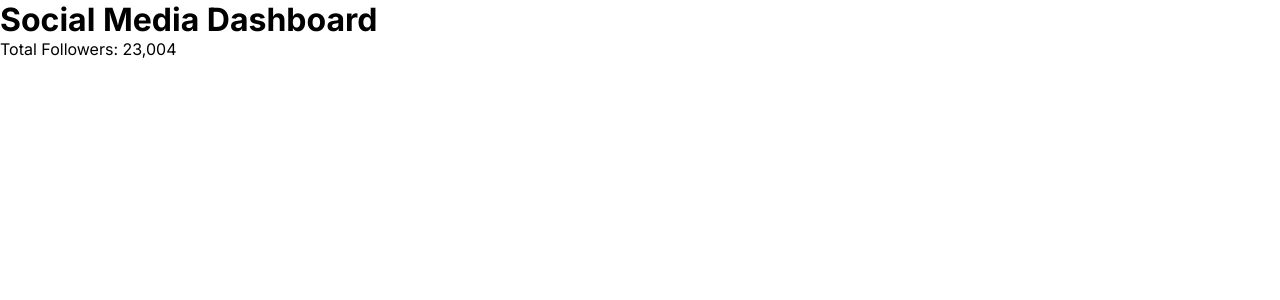
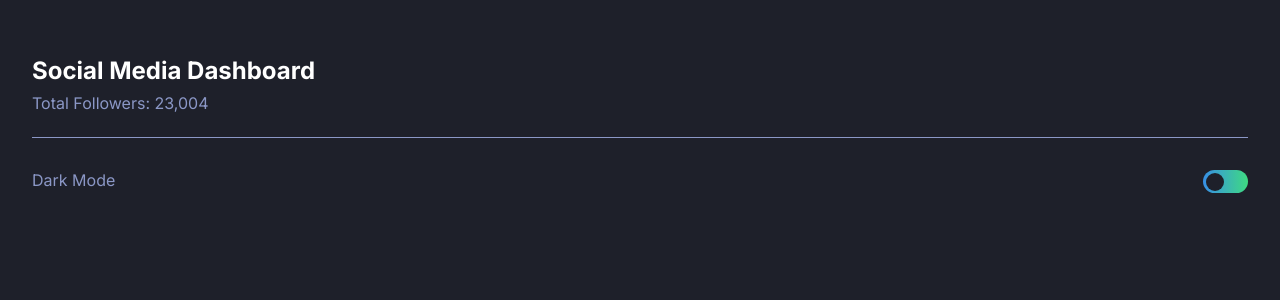
Before and after one commit to shekinahwebdev/SOCIAL-MEDIA-DASHBOARD, a React (Vite) app: page / in a window 1280 px wide. Shown: the top 300 px of the page. Built offline with nearby package versions, Linux system fonts and the light colour scheme; a web font is replaced by a local one.

Commit message:
Style toggle switch button

```diff
--- a/src/App.css
+++ b/src/App.css
@@ -31,4 +31,35 @@ body {
   font-family: "Inter", sans-serif;
   display: flex;
   flex-direction: column;
+  background-color: var(--Very-Dark-Blue-BG);
 }
+
+.main_dashboard {
+  padding: 1.5rem 2rem;
+}
+
+.header_title {
+  margin: 2rem 0rem;
+  border-bottom: 1px solid var(--Desaturated-Blue-Text);
+}
+
+.board_title {
+  color: var(--White-Text);
+  font-size: 1.5rem;
+}
+
+.total_followers {
+  margin: 0.5rem 0rem 1.5rem;
+}
+
+.total_followers,
+.title {
+  color: var(--Desaturated-Blue-Text);
+}
+
+.theme_switcher {
+  /* border: 2px solid red; */
+  display: flex;
+  flex-direction: row;
+  justify-content: space-between;
+}
--- a/src/App.tsx
+++ b/src/App.tsx
@@ -1,13 +1,19 @@
+import { ToggleSwitch } from "./component/ToggleSwitch";
 import "/src/App.css";
 
 const App = () => {
   return (
-    <main>
+    <main className="main_dashboard">
       <header className="header_title">
         <h1 className="board_title">Social Media Dashboard</h1>
         <p className="total_followers">Total Followers: 23,004</p>
       </header>
-      <section className="main_board"></section>
+      <section className="main_board">
+        <div className="theme_switcher">
+          <p className="title">Dark Mode</p>
+          <ToggleSwitch />
+        </div>
+      </section>
     </main>
   );
 };
--- a/src/component/ToggleSwitch.css
+++ b/src/component/ToggleSwitch.css
@@ -0,0 +1,35 @@
+:root {
+  --Toggle-linear-gradient: hsl(210, 78%, 56%), hsl(146, 68%, 55%);
+  --Very-Dark-Blue-BG: hsl(230, 17%, 14%);
+  --White-BG: hsl(0, 0%, 100%);
+}
+
+.toggle-label {
+  display: inline-block;
+  background-image: linear-gradient(
+    to right,
+    hsl(210, 78%, 56%),
+    hsl(146, 68%, 55%)
+  );
+  width: 45px;
+  height: 23px;
+  border-radius: 20px;
+  position: relative;
+  cursor: pointer;
+  transition: background-image 0.3s ease;
+}
+
+.toggle-label::before {
+  content: "";
+  position: absolute;
+  width: 18px;
+  height: 18px;
+  background-color: var(--Very-Dark-Blue-BG);
+  margin: 2.5px;
+  border-radius: 50%;
+  transition: transform 0.3s ease;
+}
+
+input {
+  display: none;
+}
--- a/src/component/ToggleSwitch.tsx
+++ b/src/component/ToggleSwitch.tsx
@@ -0,0 +1,10 @@
+import "/src/component/ToggleSwitch.css";
+
+export const ToggleSwitch = () => {
+  return (
+    <section className="toggle_switch">
+      <input type="checkbox" />
+      <label className="toggle-label on" />
+    </section>
+  );
+};
```
